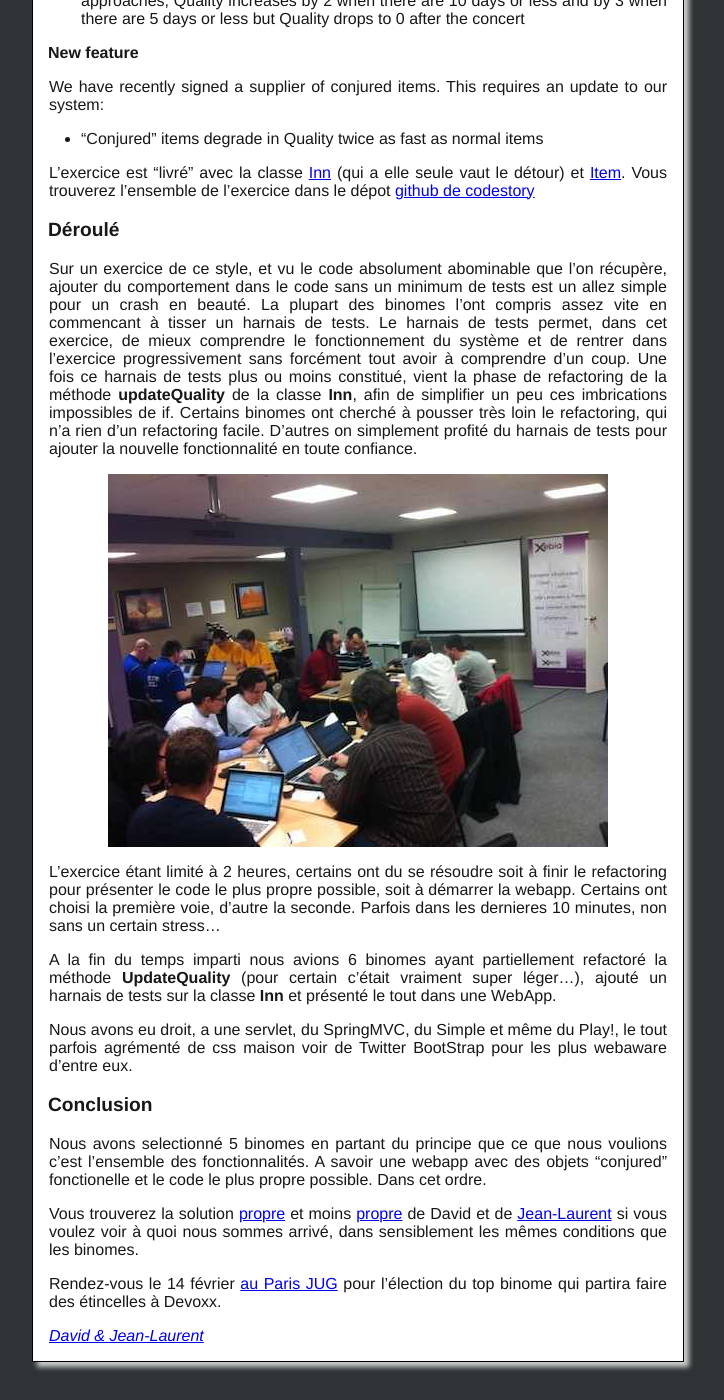
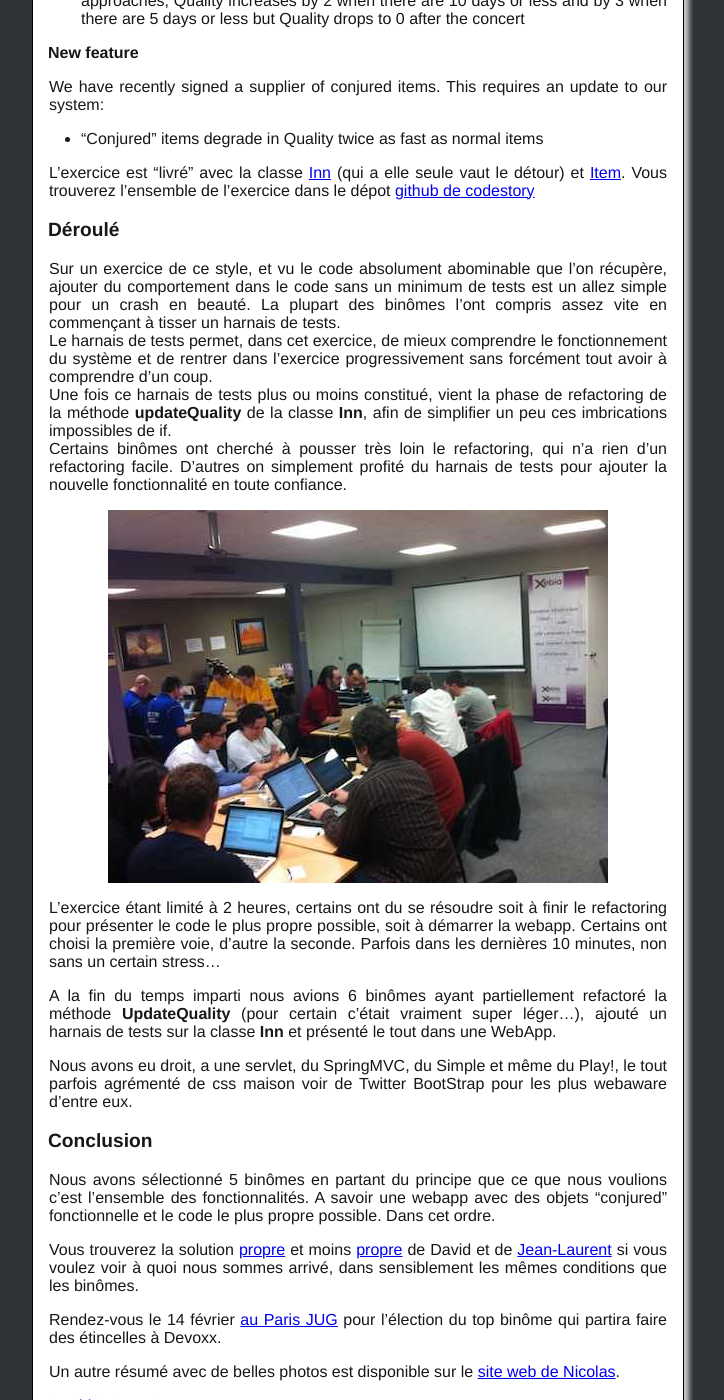
Before and after one commit to CodeStory/code-story-blog, a Jekyll site: the page built from _posts/2012-02-09-GildedRose-WebStyle.markdown, in a window 1280 px wide and 1400 px high, scrolled down 1771 px. Shown: the whole window, without its empty margins (282-1006 px from the left). Built offline with Jekyll 4.4.1, drawn with Linux system fonts in a browser that asks for light colours; comment, search, counter and statistics services are not loaded; some of the changed text lies outside the part shown.

Commit message:
Correcting Orthograf

```diff
--- a/_posts/2012-02-09-GildedRose-WebStyle.markdown
+++ b/_posts/2012-02-09-GildedRose-WebStyle.markdown
@@ -4,22 +4,22 @@
 ---
 
 Le second tour de codestory qui a eu lieu le 1er février dernier a été une soirée haute en couleurs.
-David et moi même avons acceuillis 14 binomes particulierement motivés.
+David et moi même avons accueillis 14 binômes particulièrement motivés.
 6 personnes venant de Suisse, 4 du Luxembourg et 18 de France (essentiellement de région Parisienne).
 
 Nous avions préparé pour nous les organisateurs une paire de tshirt CodeStory histoire de mettre tout le monde dans l'ambiance.
-Mais plusieurs binomes avaient, eux aussi, préparé des tshirts assez élaborés. Bravo encore à vous pour votre préparation.
+Mais plusieurs binômes avaient, eux aussi, préparé des tshirts assez élaborés. Bravo encore à vous pour votre préparation.
 
 ![tshirt1](/images/tshirt2.jpeg)
 
-Chaque binome a amené son propre matériel, Xebia fournissant boissons, nourriture et wifi.
+Chaque binôme a amené son propre matériel, Xebia fournissant boissons, nourriture et wifi.
 
-Aprés les encouragements de notre guest star du soir, à savoir Nicolas Martignole, auteur du blog le Touilleur Express et organisateur de la conférence Devoxx France, pendant laquelle CodeStory va se dérouler.
+Après les encouragements de notre guest star du soir, à savoir Nicolas Martignole, auteur du blog le Touilleur Express et organisateur de la conférence Devoxx France, pendant laquelle CodeStory va se dérouler.
 
 L'exercice
 ===========
 
-L'exercice de la soirée consistait à hériter d'un bout de code particulierement atroce, d'ajouter une nouvelle fonction dans celui-ci puis de présenter le tout dans une webapp. Le tout en 2 heures, compréhension de l'exercice compris !
+L'exercice de la soirée consistait à hériter d'un bout de code particulièrement atroce, d'ajouter une nouvelle fonction dans celui-ci puis de présenter le tout dans une webapp. Le tout en 2 heures, compréhension de l'exercice compris !
 
 L'exercice en question est un dérivé du kata de refactoring nommé GildedRose dont voici l'énoncé :
 
@@ -63,23 +63,29 @@
 
 Déroulé
 =========
-Sur un exercice de ce style, et vu le code absolument abominable que l'on récupère, ajouter du comportement dans le code sans un minimum de tests est un allez simple pour un crash en beauté. La plupart des binomes l'ont compris assez vite en commencant à tisser un harnais de tests.
-Le harnais de tests permet, dans cet exercice, de mieux comprendre le fonctionnement du système et de rentrer dans l'exercice progressivement sans forcément tout avoir à comprendre d'un coup.
-Une fois ce harnais de tests plus ou moins constitué, vient la phase de refactoring de la méthode **updateQuality** de la classe **Inn**, afin de simplifier un peu ces imbrications impossibles de if.
-Certains binomes ont cherché à pousser très loin le refactoring, qui n'a rien d'un refactoring facile. D'autres on simplement profité du harnais de tests pour ajouter la nouvelle fonctionnalité en toute confiance.
+Sur un exercice de ce style, et vu le code absolument abominable que l'on récupère, ajouter du comportement dans le code sans un minimum de tests est un allez simple pour un crash en beauté. La plupart des binômes l'ont compris assez vite en commençant à tisser un harnais de tests.<br/>
+Le harnais de tests permet, dans cet exercice, de mieux comprendre le fonctionnement du système et de rentrer dans l'exercice progressivement sans forcément tout avoir à comprendre d'un coup.<br/>
+Une fois ce harnais de tests plus ou moins constitué, vient la phase de refactoring de la méthode **updateQuality** de la classe **Inn**, afin de simplifier un peu ces imbrications impossibles de if.<br/>
+Certains binômes ont cherché à pousser très loin le refactoring, qui n'a rien d'un refactoring facile. D'autres on simplement profité du harnais de tests pour ajouter la nouvelle fonctionnalité en toute confiance.
 
 ![tshirt2](/images/tshirt1.jpeg)
 
-L'exercice étant limité à 2 heures, certains ont du se résoudre soit à finir le refactoring pour présenter le code le plus propre possible, soit à démarrer la webapp. Certains ont choisi la première voie, d'autre la seconde. Parfois dans les dernieres 10 minutes, non sans un certain stress...
+L'exercice étant limité à 2 heures, certains ont du se résoudre soit à finir le refactoring pour présenter le code le plus propre possible, soit à démarrer la webapp. Certains ont choisi la première voie, d'autre la seconde. Parfois dans les dernières 10 minutes, non sans un certain stress...
 
-A la fin du temps imparti nous avions 6 binomes ayant partiellement refactoré la méthode **UpdateQuality** (pour certain c'était vraiment super léger...), ajouté un harnais de tests sur la classe **Inn** et présenté le tout dans une WebApp.
+
+A la fin du temps imparti nous avions 6 binômes ayant partiellement refactoré la méthode **UpdateQuality** (pour certain c'était vraiment super léger...), ajouté un harnais de tests sur la classe **Inn** et présenté le tout dans une WebApp.
+
 
 Nous avons eu droit, a une servlet, du SpringMVC, du Simple et même du Play!, le tout parfois agrémenté de css maison voir de Twitter BootStrap pour les plus webaware d'entre eux.
 
 Conclusion
 =========
-Nous avons selectionné 5 binomes en partant du principe que ce que nous voulions c'est l'ensemble des fonctionnalités. A savoir une webapp avec des objets "conjured" fonctionelle et le code le plus propre possible. Dans cet ordre.
+Nous avons sélectionné 5 binômes en partant du principe que ce que nous voulions c'est l'ensemble des fonctionnalités. A savoir une webapp avec des objets "conjured" fonctionnelle et le code le plus propre possible. Dans cet ordre.
 
-Vous trouverez la solution [propre](https://github.com/dgageot/CodeStoryStep2/tree/David) et moins [propre](https://gist.github.com/1782268) de David et de [Jean-Laurent](https://github.com/jeanlaurent/CodeStoryStep2) si vous voulez voir à quoi nous sommes arrivé, dans sensiblement les mêmes conditions que les binomes.
 
-Rendez-vous le 14 février [au Paris JUG](http://www.parisjug.org/xwiki/bin/view/Meeting/20120214) pour l'élection du top binome qui partira faire des étincelles à Devoxx.
+Vous trouverez la solution [propre](https://github.com/dgageot/CodeStoryStep2/tree/David) et moins [propre](https://gist.github.com/1782268) de David et de [Jean-Laurent](https://github.com/jeanlaurent/CodeStoryStep2) si vous voulez voir à quoi nous sommes arrivé, dans sensiblement les mêmes conditions que les binômes.
+
+
+Rendez-vous le 14 février [au Paris JUG](http://www.parisjug.org/xwiki/bin/view/Meeting/20120214) pour l'élection du top binôme qui partira faire des étincelles à Devoxx.
+
+Un autre résumé avec de belles photos est disponible sur le [site web de Nicolas](http://www.touilleur-express.fr/2012/02/04/code-story-demie-finale-chez-xebia/).
```
